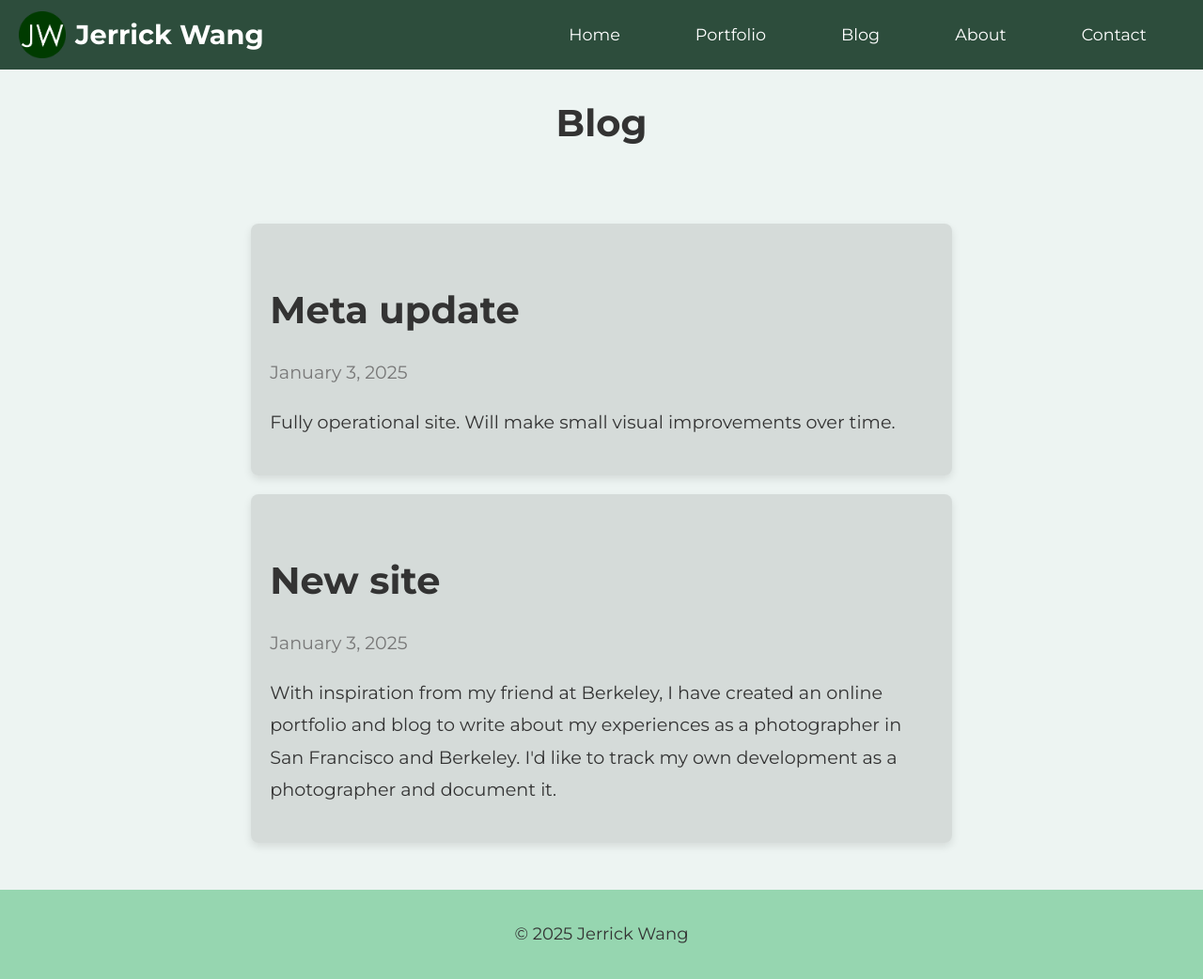
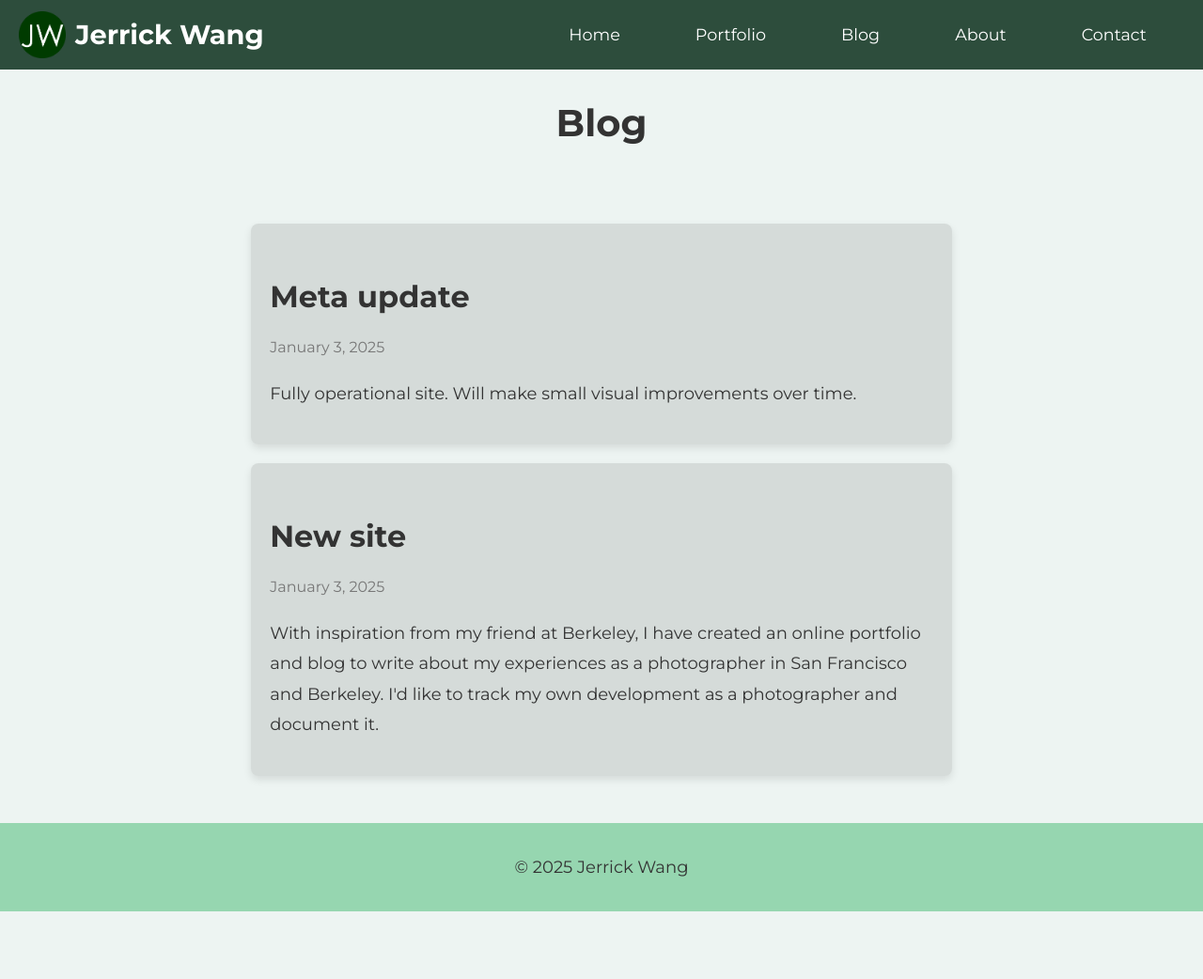
Before and after one commit to jerrickwang/jerrickwang.github.io, a Jekyll site: the page built from blog.md, in a window 1280 px wide and 1042 px high. Shown: the whole window at 94% size. Built offline with Jekyll 4.4.1, drawn with Linux system fonts in a browser that asks for light colours.

Commit message:
Update style.css

```diff
--- a/assets/css/style.css
+++ b/assets/css/style.css
@@ -10,18 +10,18 @@ body {
   background-color: #EDF4F2;
   color: #333; /* Default text color */
   box-sizing: border-box; /* Applies box-sizing globally */
-  font-size: 18px; /* Increased base font size for better readability */
+  font-size: 18px; /* Base font size */
 }
 
 /* Full-width navigation bar */
 nav {
   background: #2d4d3c; /* Emerald dark green color for navbar */
   color: #fff; /* Navigation text color */
-  width: 100%; /* Full screen width */
-  padding: 12px 0; /* Slightly larger padding for better touch targets */
+  width: 100%;
+  padding: 12px 0;
   position: sticky; /* Sticks to the top on scroll */
   top: 0;
-  z-index: 1000; /* Ensures the nav bar stays above other elements */
+  z-index: 1000;
 }
 
 /* Inner container to center navigation links */
@@ -41,13 +41,13 @@ nav {
 .logo img {
   height: 50px;
   width: auto;
-  margin-right: 10px; /* Space between logo and text */
+  margin-right: 10px;
 }
 
 .logo-name {
   font-family: 'Montserrat', sans-serif;
   font-weight: 700;
-  color: #fff; /* White text color */
+  color: #fff;
   font-size: 1.8rem;
 }
 
@@ -90,10 +90,10 @@ header h1 {
 
 /* Main content styling */
 main {
-  max-width: 80%; /* Limits the width of the main content */
-  margin: 0 auto; /* Centers the content */
-  padding: 30px 120px; /* Increased padding for better spacing */
-  box-sizing: border-box; /* Ensures padding doesn't affect width */
+  max-width: 80%;
+  margin: 0 auto;
+  padding: 30px 120px;
+  box-sizing: border-box;
 }
 
 /* Footer styling */
@@ -137,10 +137,10 @@ button:hover {
   display: inline-block;
   text-align: center;
   margin-bottom: 25px;
-  background: rgba(0, 0, 0, 0.3); /* Initial background with some opacity */
-  padding: 12px; /* Increased padding */
-  border-radius: 8px; /* Optional: Rounds the corners of the container */
-  transition: background 0.3s ease; /* Smooth transition for the background */
+  background: rgba(0, 0, 0, 0.3);
+  padding: 12px;
+  border-radius: 8px;
+  transition: background 0.3s ease;
 }
 
 .image-container img {
@@ -150,11 +150,11 @@ button:hover {
   height: auto;
   display: block;
   margin: 0 auto;
-  cursor: pointer; /* Shows a pointer cursor to indicate the image is clickable */
+  cursor: pointer;
 }
 
 .image-container:hover {
-  background: rgba(0, 0, 0, 1); /* Full black background on hover */
+  background: rgba(0, 0, 0, 1);
 }
 
 /* Image description (alt text) */
@@ -208,6 +208,35 @@ button:hover {
   cursor: pointer;
 }
 
+/* Blog Post Container */
+.blog-post-container {
+  width: 90%;
+  margin: 20px auto;
+  padding: 20px;
+  background-color: rgba(0, 0, 0, 0.1);
+  border-radius: 8px;
+  box-shadow: 0 4px 8px rgba(0, 0, 0, 0.1);
+}
+
+.post-title {
+  font-size: 2rem; /* Consistent with global font sizes */
+  font-weight: 700;
+  color: #333;
+  margin-bottom: 10px;
+}
+
+.post-date {
+  font-size: 1rem; /* Consistent with smaller text like dates */
+  color: #777;
+  margin-bottom: 20px;
+}
+
+.post-body {
+  font-size: 1.125rem; /* Matches global body font size */
+  color: #333;
+  line-height: 1.8;
+}
+
 /* Responsive Design */
 @media (max-width: 768px) {
   nav ul {
@@ -237,47 +266,12 @@ button:hover {
   header h1 {
     font-size: 2.2rem;
   }
-}
-
-/* Blog Post Container */
-.blog-post-container {
-  width: 90%;
-  margin: 20px auto;
-  padding: 20px;
-  background-color: rgba(0, 0, 0, 0.1);
-  border-radius: 8px;
-  box-shadow: 0 4px 8px rgba(0, 0, 0, 0.1);
-}
-
-.post-title {
-  font-size: 2.5rem;
-  font-weight: 700;
-  color: #333;
-  margin-bottom: 10px;
-}
-
-.post-date {
-  font-size: 1.2rem;
-  color: #777;
-  margin-bottom: 20px;
-}
-
-.post-body {
-  font-size: 1.2rem;
-  color: #333;
-  line-height: 1.8;
-}
-
-@media (max-width: 768px) {
-  .blog-post-container {
-    width: 95%;
-  }
 
   .post-title {
-    font-size: 2rem;
+    font-size: 1.8rem;
   }
 
   .post-body {
-    font-size: 1.1rem;
+    font-size: 1rem;
   }
 }
```
